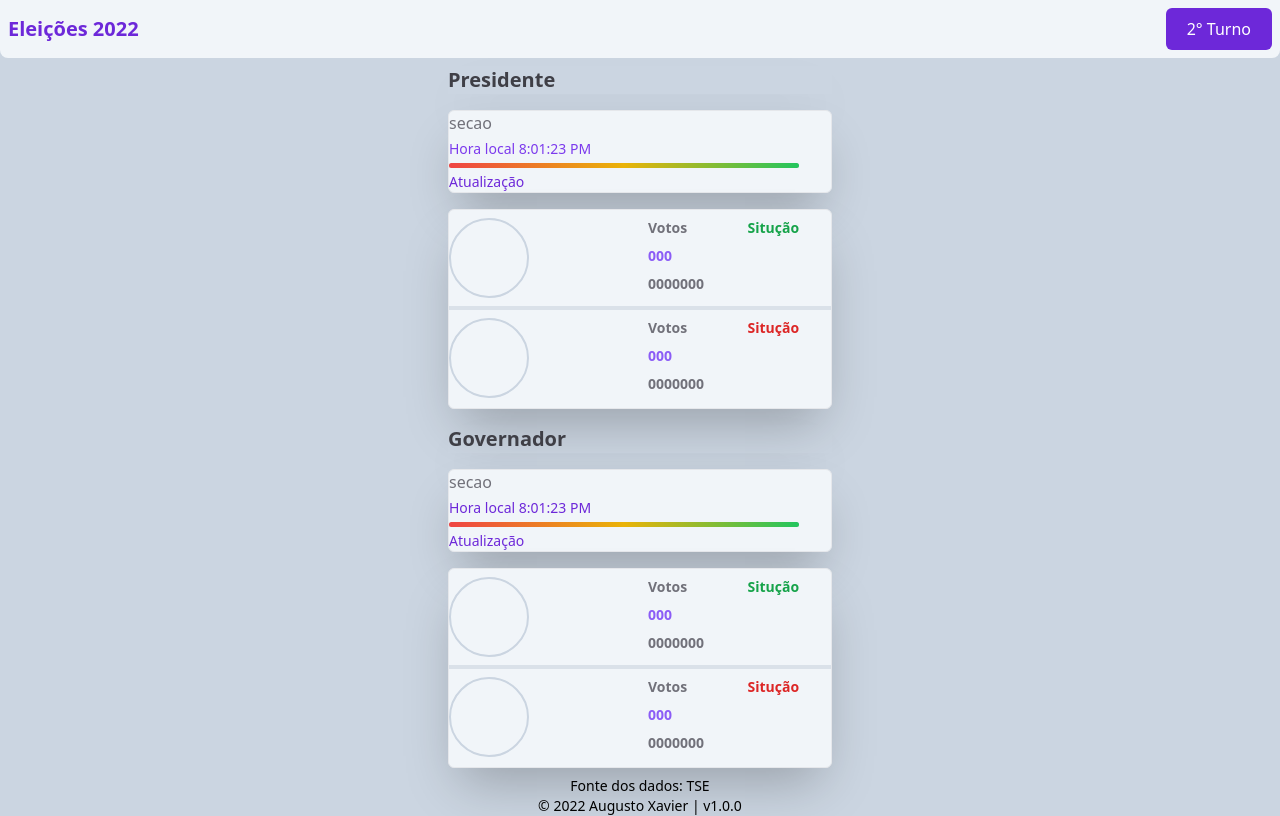
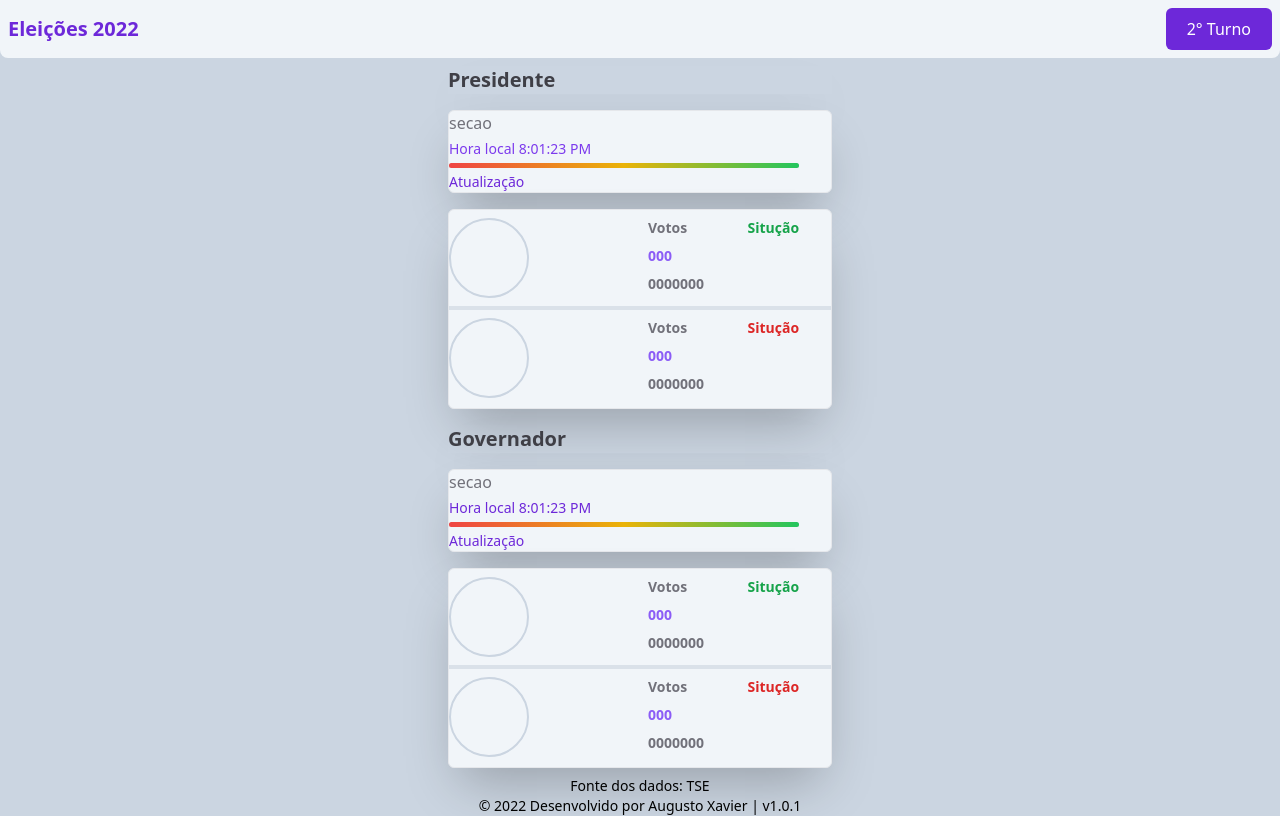
Before and after one commit to augustofoxavier/eleicoes2022, a plain HTML site: page 2turno.html in a window 1280 px wide. Drawn offline with nearby package versions, Linux system fonts and the light colour scheme; no server answers.

Commit message:
alteração no footer

```diff
--- a/2turno.html
+++ b/2turno.html
@@ -174,9 +174,9 @@
         </section>
 
     </main>
-    <footer class="w-full h-10 flex flex-col items-center mt-2 text-sm text-base">
+    <footer class="w-full h-10 flex flex-col items-center mt-2 text-sm">
         <p class="">Fonte dos dados: <a href="https://www.tse.jus.br/eleicoes/eleicoes-2022/interessados-na-divulgacao-de-resultados-2022">TSE</a></p>
-        <p>© 2022 Augusto Xavier | v1.0.0</p>
+        <p>© 2022 Desenvolvido por <a class="text-violet" href="mailto:augustox1@hotmail.com?subject=Questions" title="">Augusto Xavier</a> | v1.0.1</p>
     </footer>
     <script src="/src/main.js"></script>
 
```
Also changed, not shown: index.html (+1 -1 lines).
